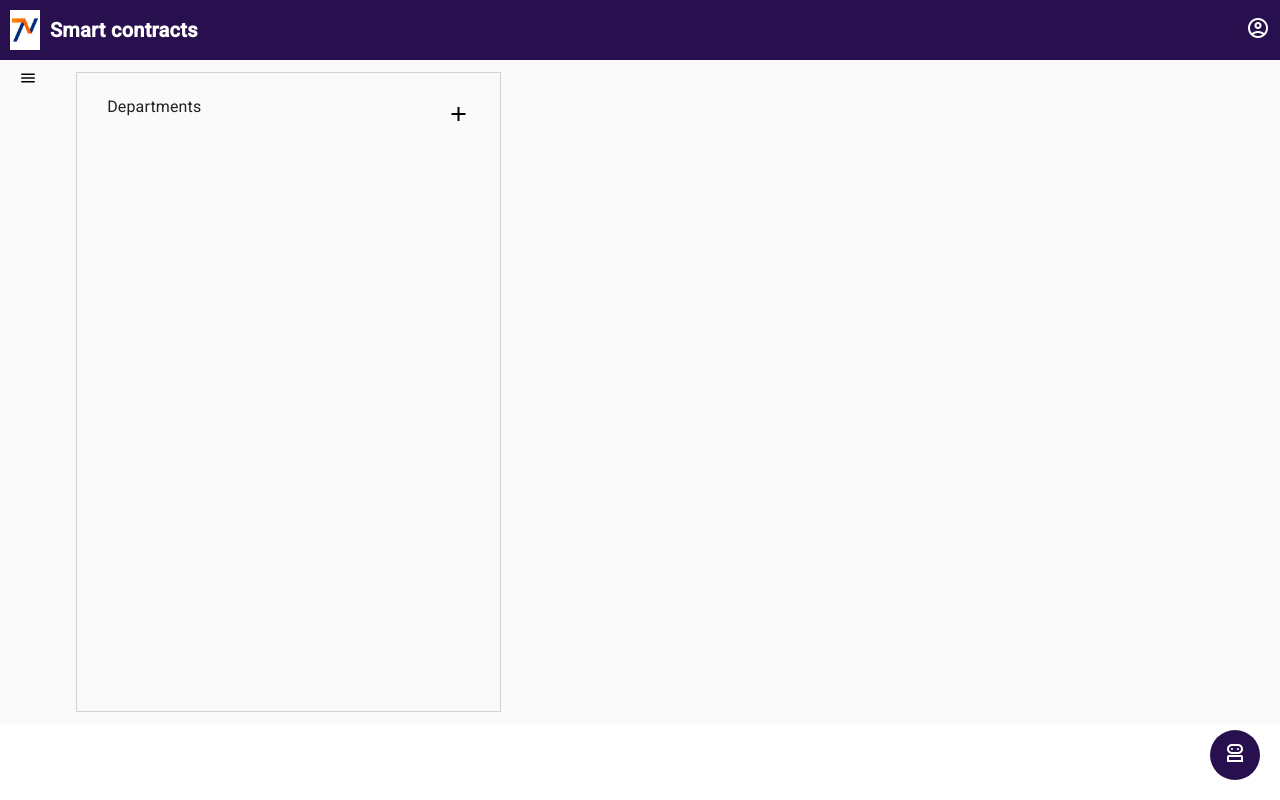
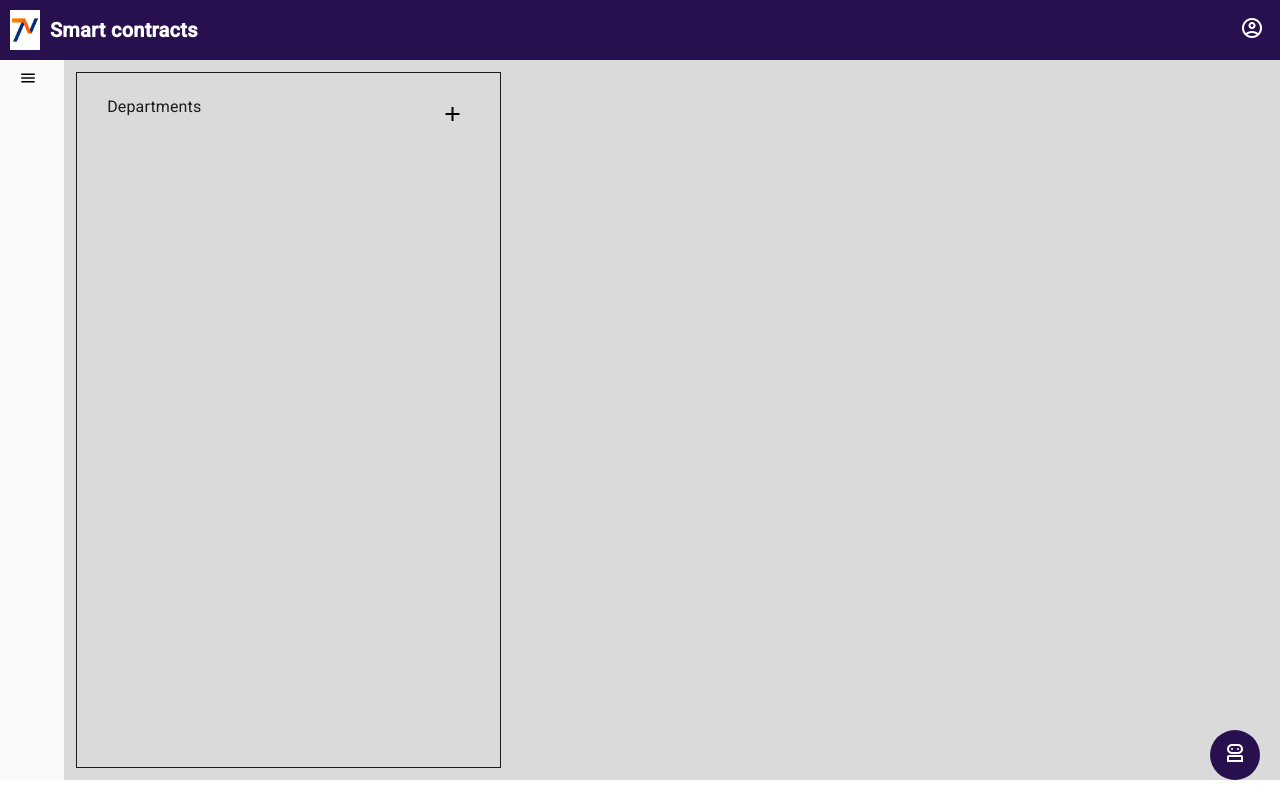
Before and after one commit to rithika1909/SmartContactsUI, an Angular app in the folder smartcontracts/: page /dashboard in a window 1280 px wide. Built offline with nearby package versions, Linux system fonts and the light colour scheme.

Commit message:
Adding final version

```diff
--- a/smartcontracts/src/app/Components/dashboard/dashboard.component.html
+++ b/smartcontracts/src/app/Components/dashboard/dashboard.component.html
@@ -1,6 +1,5 @@
 <link rel="stylesheet"
     href="https://fonts.googleapis.com/css2?family=Material+Symbols+Outlined:opsz,wght,FILL,GRAD@24,400,0,0" />
-
 <div class="main">
 
     <div class="header">
@@ -23,7 +22,7 @@
                 </div>
                 <div class="sidenav-content">
                     <div class="profile">
-                        <img src="..\assets\Profile1.svg" alt="Profile Picture">
+                        <img src="..\assets\Profile1.svg" alt="Profilze Picture">
                     </div>
                     <p>(User Name)</p>
                     <div class="tabs">
@@ -94,7 +93,7 @@
                         <button class="close-pdf" *ngIf="pdfContent" (click)="closePdfViewer()">
                             <span class="material-symbols-outlined">close</span>
                         </button>
-                        <iframe *ngIf="pdfContent" [src]="pdfContent" width="100%" height="600px"
+                        <iframe *ngIf="pdfContent" [src]="pdfContent" width="100%" height="540px"
                             frameborder="0"></iframe>
                     </div>
                 </div>
@@ -140,80 +139,4 @@
 
     </div>
 
-    <!-- <div class="side-nav">
-            <button mat-icon-button (click)="togglePin()">
-                <mat-icon>{{ isPinned ? 'chevron_left' : 'menu' }}</mat-icon>
-            </button>
-            <mat-sidenav #sidenav [mode]="isPinned ? 'side' : 'over'" [opened]="isPinned">
-
-                <div class="profile">
-                    <img src="..\assets\Profile1.svg" alt="Profile Picture">
-                </div>
-                <p>(User Name)</p>
-                <div class="tabs">
-                    <button routerLink="/dashboard">Contracts</button>
-                    <button routerLink="/task">Tasks</button>
-                </div>
-            </mat-sidenav>
-        </div> -->
-    <!-- <div class="content-container">
-                    <div class="uploaded">
-                        <div class="add-icon">
-                            <h3>Departments</h3>
-                            <button (click)="openFolderDialog()">
-                                <span class="material-symbols-outlined">add</span>
-                            </button>
-
-                        </div>
-                        <div class="folder-dialog" *ngIf="showFolderDialog">
-                            <h2>Create New Folder</h2>
-                            <input type="text" [(ngModel)]="newFolderName" placeholder="Enter folder name">
-
-                            <button (click)="createFolder()">Create</button>
-                            <button (click)="closeFolderDialog()">Cancel</button>
-                        </div>
-
-                        <div class="folders-container">
-                            <div *ngFor="let folder of folders" class="folder">
-
-                                <div class="folder-name" (click)="toggleFolder(folder)">
-                                    {{ folder.name }}
-                                    <div class="upload-icon">
-                                        <input type="file" (change)="handlePdfInput($event, folder)" style="display: none" multiple>
-                                        <button (click)="openPdfFileManagerForFolder(folder)">
-                                          <span class="material-symbols-outlined">note_add</span>
-                                        </button>
-                                      </div>
-                                    <span class="material-symbols-outlined " [ngClass]="{'folder-open': folder.isOpen, 'folder-closed': !folder.isOpen}">
-                                      {{ folder.isOpen ? 'keyboard_arrow_down' : 'keyboard_arrow_right' }}
-
-                                    </span>
-
-                                  </div>
-                                  <div class="folder-content" *ngIf="folder.isOpen">
-
-                                    <div class="uploaded-pdfs" *ngFor="let pdf of folder.pdfList">
-                                      <button (click)="showPdfContent(pdf)">
-                                        <p>{{ pdf.name }}</p>
-                                      </button>
-                                    </div>
-                                  </div>
-
-                            </div>
-                        </div>
-                        <div class="uploaded-pdfs" *ngFor="let pdf of pdfList">
-                            <button (click)="showPdfContent(pdf)">
-                                <p>{{ pdf.name }}</p>
-                            </button>
-                        </div>
-                    </div>
-                    <div class="pdf-viewer">
-                        <button class="close-pdf" *ngIf="pdfContent" (click)="closePdfViewer()">
-                            <span class="material-symbols-outlined">close</span>
-                        </button>
-                        <iframe *ngIf="pdfContent" [src]="pdfContent" width="100%" height="600px" frameborder="0"></iframe>
-                    </div>
-                </div> -->
-
-
 </div>
--- a/smartcontracts/src/app/Components/dashboard/dashboard.component.scss
+++ b/smartcontracts/src/app/Components/dashboard/dashboard.component.scss
@@ -1,6 +1,6 @@
 *, .main {
-  margin: 0;
-  padding: 0;
+  // margin: 0;
+  // padding: 0;
   box-sizing: border-box; /* Add box-sizing to include padding and border in element's total width and height */
 }
 
@@ -8,7 +8,7 @@
   display: flex;
   flex-direction: column;
   height: 100vh; /* Adjust as needed */
-  overflow-y: hidden; /* Hide vertical scrollbar */
+  // overflow-y: hidden; /* Hide vertical scrollbar */
 }
 
 .header{
@@ -18,6 +18,10 @@
   justify-content: space-between;
   align-items: center;
 
+}
+title {
+  font-size: 20px;
+  color: white;
 }
 .logo {
   display: flex;
@@ -49,10 +53,6 @@ img{
   cursor: pointer;
 }
 
-// .body {
-//   display: flex;
-//   flex: 1;
-// }
 .side-nav{
   height: 90%;
   width: 255px;
@@ -108,31 +108,29 @@ p {
   background-color: #f0f0f0;
 }
 .content-container {
-  // flex: 1; /* Takes up remaining space */
   display: flex;
-  // flex-direction: row; /* Stack items vertically */
   width: 100%;
+  height: 90vh;
+  background-color: #dadada;
 
 }
 .uploaded {
   flex: 1;
   padding: 20px 30px;
   margin:1%;
-
-
-  border: 1px solid lightgrey;
-  height: 80vh;
+  border: 1px solid rgb(26,25,25);
+  height: 87vh;
 
 
 }
 .folder-name{
   display: flex;
-  // align-items: center;
+
 }
 .upload-icon, .add-icon{
   display: flex;
   justify-content:space-between;
-  margin-left: auto;
+
 }
 .upload-icon button, .add-icon button{
   border: none;
@@ -230,7 +228,7 @@ p {
 }
 
 .chatbot-footer {
-  height: 5%;
+
   padding: 1%;
   border-top: 1px solid #ccc;
   display: flex;
--- a/smartcontracts/src/app/Components/login/login.component.html
+++ b/smartcontracts/src/app/Components/login/login.component.html
@@ -16,7 +16,7 @@
     <div class="form-group">
       <label for="userType"></label>
       <select id="userType" [(ngModel)]="userType" class="form-control">
-        <option value="user">User</option>
+          <option value="user">User</option>
         <option value="admin">Admin</option>
       </select>
     </div>
--- a/smartcontracts/src/app/Components/login/login.component.scss
+++ b/smartcontracts/src/app/Components/login/login.component.scss
@@ -23,18 +23,19 @@ img{
 
   }
   .login-container {
-  color:rgb(10, 10, 10);
+    color: rgb(10, 10, 10);
   width: 350px;
   background-color: #d8d8da;
   border-radius: 5px;
   box-shadow: 2px 2px 10px rgba(2, 0, 0, 0.1);
   display: flex;
-  flex-direction: column; /* Align items vertically */
+  flex-direction: column;
   justify-content: center;
   align-items: center;
-  position: absolute;
-  left: 950px;
-  padding: 1% 0;
+  position: fixed; /* Changed to fixed positioning */
+  top: 50%;
+  left: 70%;
+  transform: translate(-50%, -50%);
   }
 
   .login-container h2 {
--- a/smartcontracts/src/app/Components/task/task.component.scss
+++ b/smartcontracts/src/app/Components/task/task.component.scss
@@ -1,8 +1,8 @@
-*, .main {
-  margin: 0;
-  padding: 0;
-  box-sizing: border-box;
-}
+// *, .main {
+//   margin: 0;
+//   padding: 0;
+//   box-sizing: border-box;
+// }
 
 .main {
   display: flex;
@@ -113,6 +113,7 @@ p {
   display: flex;
   width: 100%;
   height: 90vh;
+  background-color: #dadada;
 }
 
 .sidenav {
```
Lines whose indentation alone changed are shown as unchanged.
